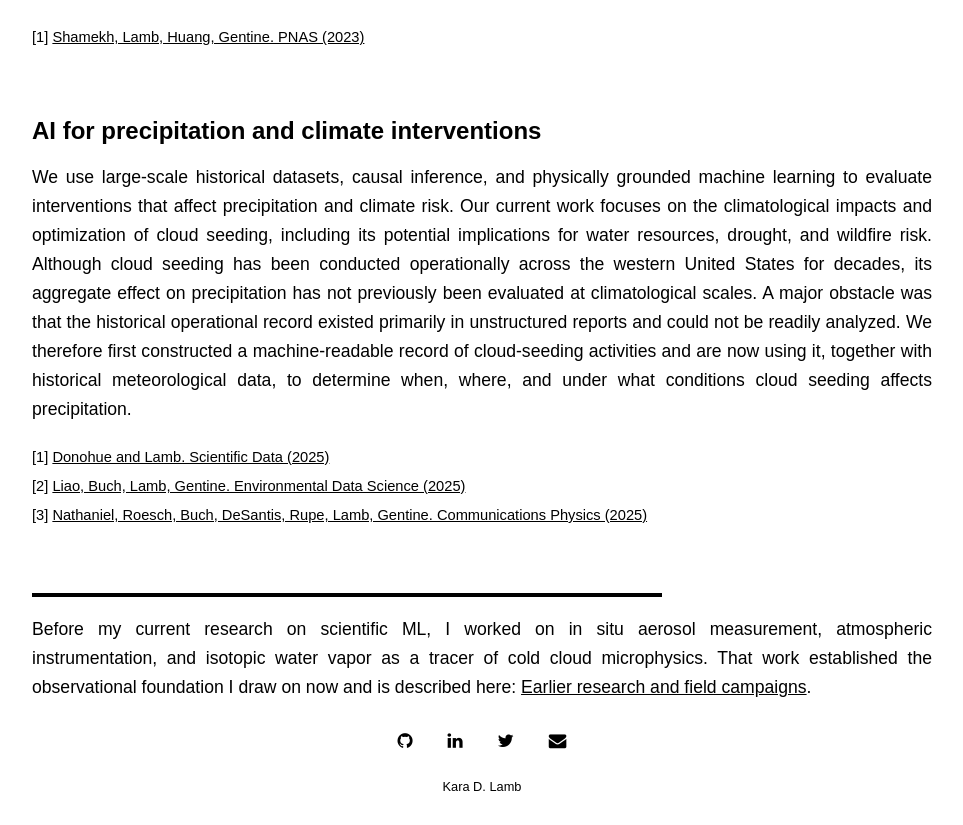
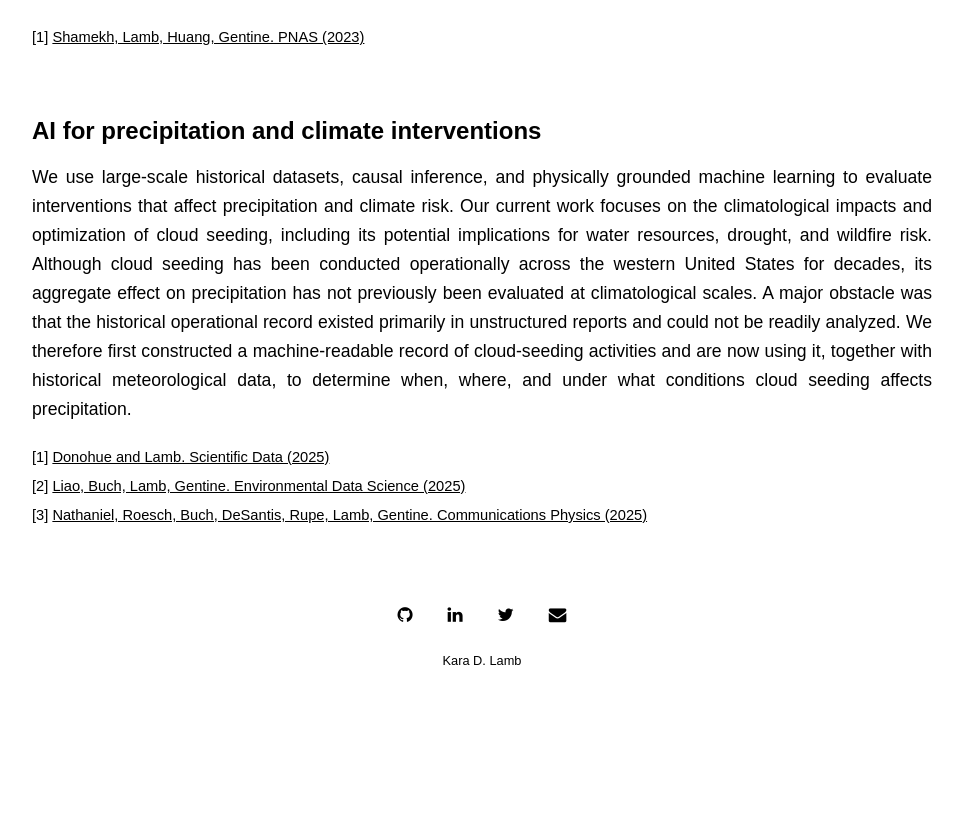
Before and after one commit to kdlamb/kdlamb.github.io, a Jekyll site: the page built from pages/research.md, in a window 1280 px wide and 900 px high, scrolled down 1923 px, cut to the strip 75-900 px from the top of the window. Shown: the whole strip, without its empty margins (158-1121 px from the left). Built offline with Jekyll 4.4.1, drawn with Linux system fonts in a browser that asks for light colours; nearby versions of some CDN libraries; after the commit the page ends 2697 px from its top, so only the background shows below that.

Commit message:
Unlink earlier-research page from research page
Remove the closing paragraph and link on pages/research.md, and exclude
pages/earlier-research.md from the sitemap. The page still resolves at
its permalink but is no longer surfaced or indexed.

Co-Authored-By: Claude Opus 5 (1M context) <noreply@anthropic.com>

```diff
--- a/pages/research.md
+++ b/pages/research.md
@@ -101,12 +101,3 @@ historical meteorological data, to determine when, where, and under what conditi
 <small>[3] <a href="https://www.nature.com/articles/s42005-025-02426-1">Nathaniel, Roesch, Buch, DeSantis, Rupe, Lamb, Gentine. Communications Physics (2025)</a></small>
 </p>
 <br clear="all">
-
-<hr style="width:70%">
-
-<p align="justify">
-Before my current research on scientific ML, I worked on in situ aerosol measurement, atmospheric instrumentation,
-and isotopic water vapor as a tracer of cold cloud microphysics. That work established the
-observational foundation I draw on now and is described here:
-<a href="{{ site.github.url }}/earlier-research">Earlier research and field campaigns</a>.
-</p>
```
Also changed, not shown: pages/earlier-research.md (+1 -0 lines).
